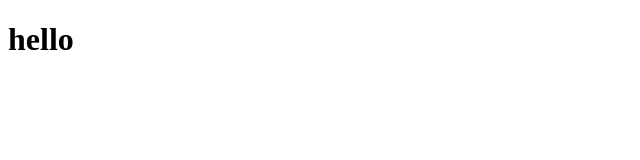
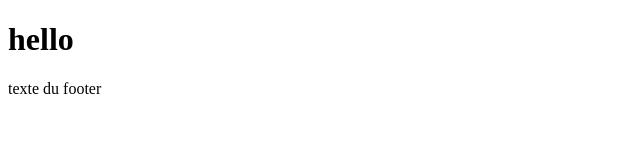
Before and after one commit to palexandrep/methodo, a plain HTML site: page index.html in a window 1280 px wide. Shown: the whole page, without its empty margins (0-640 px from the left). Drawn offline with Linux system fonts and the light colour scheme.

Commit message:
ajout texte footer

```diff
--- a/index.html
+++ b/index.html
@@ -12,7 +12,9 @@
             <h1>hello</h1>
         </header>
         <section></section>
-        <footer></footer>
+        <footer>
+            <p>texte du footer</p>
+        </footer>
     </main>
 </body>
 </html>
```
